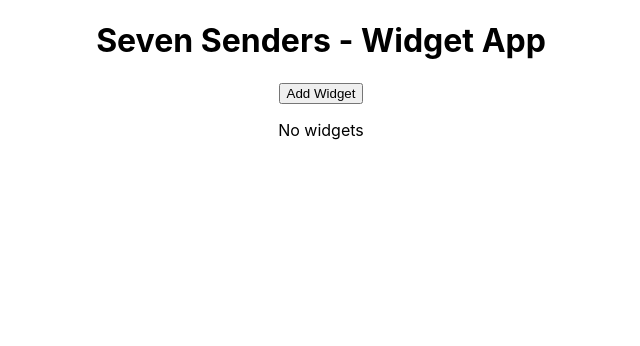
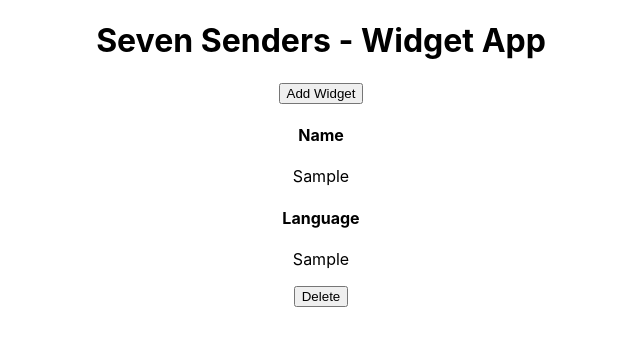
Before and after one commit to guidosantillan01/seven-senders-code-challenge, a React (Create React App) app: page /create-widget in a window 1280 px wide. Both pictures are taken after typing "Sample", "Sample" into the empty fields and a click on the button "Add". Shown: the top 346 px of the page, without its empty margins (319-959 px from the left). Built offline with nearby package versions, Linux system fonts and the light colour scheme.

Commit message:
Add addWidget and deleteWidget actions to the app

```diff
--- a/src/actions/index.js
+++ b/src/actions/index.js
@@ -12,5 +12,5 @@ export const addWidget = widget => ({
 
 export const deleteWidget = id => ({
   type: DELETE_WIDGET,
-  payload: id
+  payload: { id }
 });
--- a/src/components/DeleteButton.js
+++ b/src/components/DeleteButton.js
@@ -1,7 +1,18 @@
 import React from 'react';
+import { connect } from 'react-redux';
 
-const DeleteButton = () => {
-  return <button>Delete</button>;
+import { deleteWidget } from '../actions';
+
+const DeleteButton = ({ dispatch, id }) => {
+  return (
+    <button
+      onClick={() => {
+        dispatch(deleteWidget(id));
+      }}
+    >
+      Delete
+    </button>
+  );
 };
 
-export default DeleteButton;
+export default connect()(DeleteButton);
--- a/src/components/Main.js
+++ b/src/components/Main.js
@@ -3,11 +3,11 @@ import React from 'react';
 import WidgetList from './WidgetList';
 import AddButton from './AddButton';
 
-const Main = ({ widgets }) => {
+const Main = () => {
   return (
     <div>
       <AddButton />
-      <WidgetList widgets={widgets} />
+      <WidgetList />
     </div>
   );
 };
--- a/src/components/WidgetItem.js
+++ b/src/components/WidgetItem.js
@@ -2,7 +2,7 @@ import React from 'react';
 
 import DeleteButton from './DeleteButton';
 
-const WidgetItem = ({ name, language }) => {
+const WidgetItem = ({ name, language, id }) => {
   return (
     <div>
       <h4>Name</h4>
@@ -11,7 +11,7 @@ const WidgetItem = ({ name, language }) => {
       <h4>Language</h4>
       <p>{language}</p>
 
-      <DeleteButton />
+      <DeleteButton id={id} />
     </div>
   );
 };
--- a/src/components/WidgetList.js
+++ b/src/components/WidgetList.js
@@ -1,4 +1,5 @@
 import React from 'react';
+import { connect } from 'react-redux';
 
 import WidgetItem from './WidgetItem';
 
@@ -11,6 +12,7 @@ const WidgetList = ({ widgets = [] }) => {
             <WidgetItem
               name={widget.name}
               language={widget.language}
+              id={widget.id}
               key={widget.name}
             />
           );
@@ -22,4 +24,8 @@ const WidgetList = ({ widgets = [] }) => {
   );
 };
 
-export default WidgetList;
+const mapStateToProps = state => ({
+  widgets: state
+});
+
+export default connect(mapStateToProps)(WidgetList);
```
